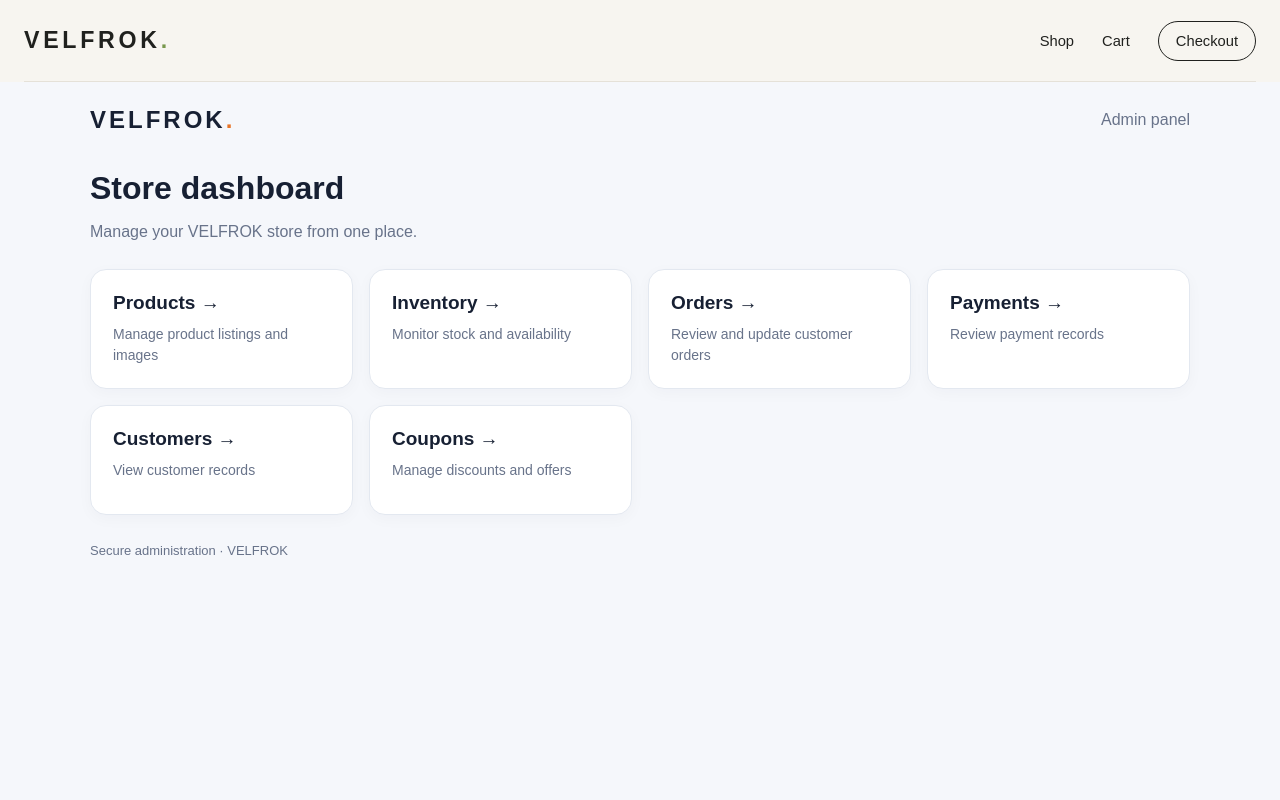
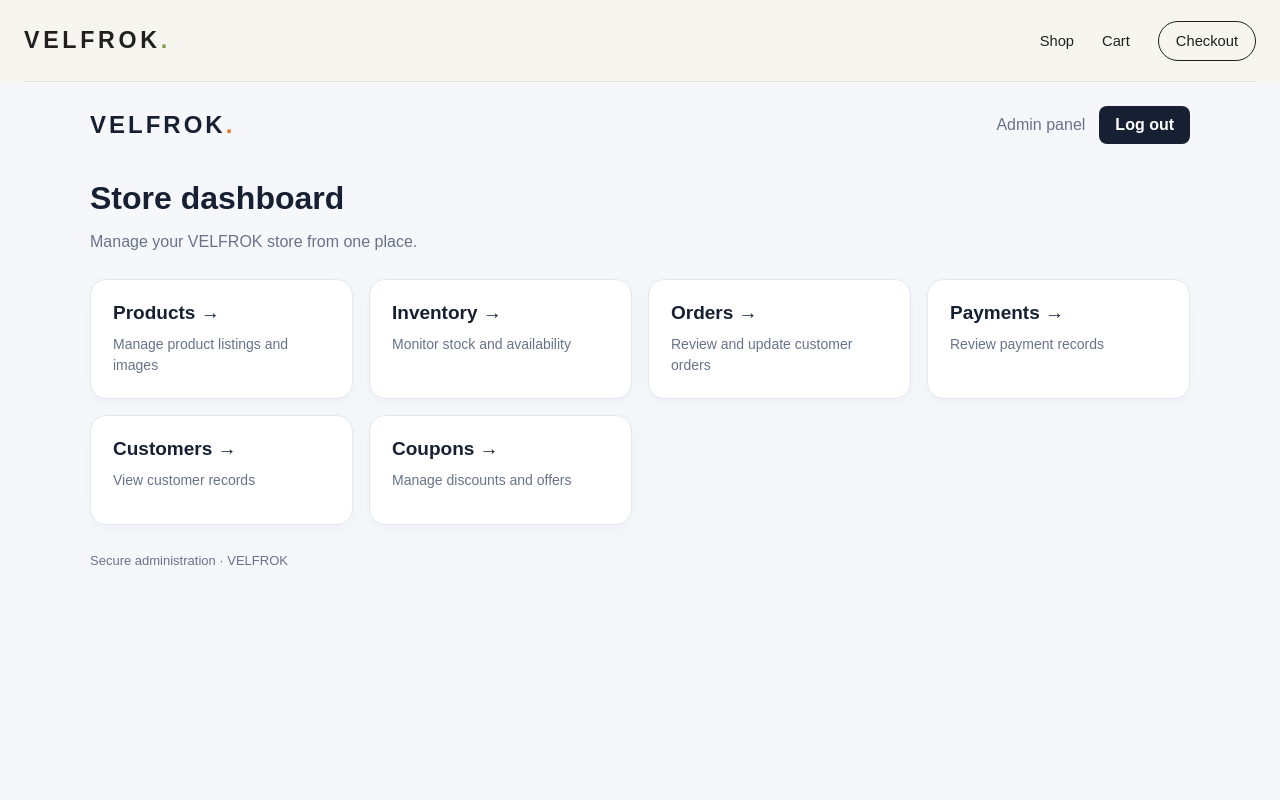
Before and after one commit to velfrok/velfrok, a Next.js app: page /admin in a window 1280 px wide. Shown: the top 800 px of the page. Built offline with nearby package versions, Linux system fonts and the light colour scheme.

Commit message:
Enhance admin panel with logout functionality
Added a logout button to the admin panel with styling.

```diff
--- a/app/admin/page.jsx
+++ b/app/admin/page.jsx
@@ -26,7 +26,9 @@ export default function AdminDashboard() {
         margin: "0 auto 36px",
         display: "flex",
         justifyContent: "space-between",
-        alignItems: "center"
+        alignItems: "center",
+        gap: 16,
+        flexWrap: "wrap"
       }}>
         <Link href="/" style={{
           fontSize: 24,
@@ -37,7 +39,28 @@ export default function AdminDashboard() {
         }}>
           VELFROK<span style={{ color: "#e87528" }}>.</span>
         </Link>
-        <span style={{ color: "#68738a" }}>Admin panel</span>
+
+        <div style={{
+          display: "flex",
+          alignItems: "center",
+          gap: 14,
+          flexWrap: "wrap"
+        }}>
+          <span style={{ color: "#68738a" }}>Admin panel</span>
+          <form action="/api/admin/logout" method="POST">
+            <button type="submit" style={{
+              background: "#172033",
+              color: "#fff",
+              border: 0,
+              borderRadius: 8,
+              padding: "10px 16px",
+              fontWeight: 700,
+              cursor: "pointer"
+            }}>
+              Log out
+            </button>
+          </form>
+        </div>
       </header>
 
       <section style={{ maxWidth: 1100, margin: "auto" }}>
```
